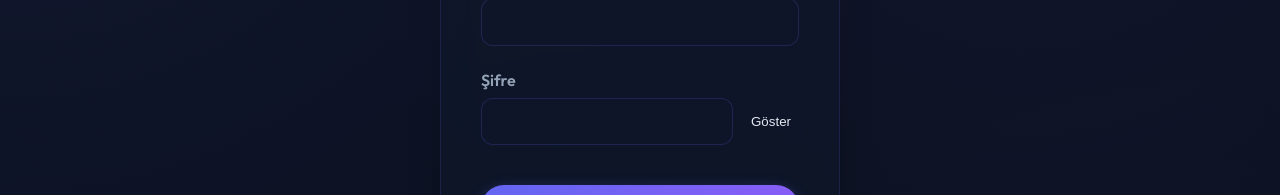
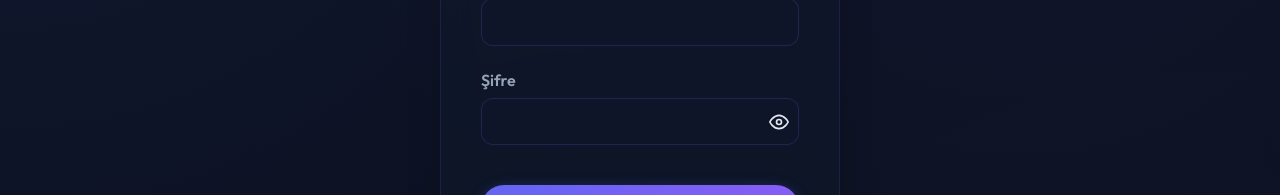
Before and after one commit to habibekrgz53/Web, a React app in the folder frontend/: page /login in a window 1280 px wide. Shown: the part 339-534 px from the top of the page. Built offline with nearby package versions, Linux system fonts and the light colour scheme; the HTML template or start-up script is replaced by a standard one.

Commit message:
Göz İkonu Eklendi

```diff
--- a/frontend/src/pages/Login.jsx
+++ b/frontend/src/pages/Login.jsx
@@ -63,21 +63,43 @@
             <label>E-posta</label>
             <input type="email" required onChange={e => setFormData({...formData, email: e.target.value})} />
           </div>
-          <div className="form-group" style={{ position: 'relative' }}>
+          <div className="form-group">
             <label>Şifre</label>
-            <div style={{ display: 'flex', gap: '10px' }}>
+            <div style={{ position: 'relative', display: 'flex', alignItems: 'center' }}>
               <input
                 type={showPassword ? "text" : "password"}
                 required
                 onChange={e => setFormData({...formData, password: e.target.value})}
-                style={{ flex: 1 }}
+                style={{ width: '100%', paddingRight: '40px' }}
               />
               <button
                 type="button"
                 onClick={() => setShowPassword(!showPassword)}
-                style={{ padding: '0.5rem', background: 'var(--surface-color)', border: '1px solid var(--border-color)', borderRadius: '8px', cursor: 'pointer', color: 'var(--text-secondary)' }}
+                style={{
+                  position: 'absolute',
+                  right: '10px',
+                  background: 'none',
+                  border: 'none',
+                  cursor: 'pointer',
+                  color: 'var(--text-secondary)',
+                  display: 'flex',
+                  alignItems: 'center',
+                  justifyContent: 'center',
+                  padding: 0
+                }}
+                title={showPassword ? "Gizle" : "Göster"}
               >
-                {showPassword ? "Gizle" : "Göster"}
+                {showPassword ? (
+                  <svg xmlns="http://www.w3.org/2000/svg" width="20" height="20" viewBox="0 0 24 24" fill="none" stroke="currentColor" strokeWidth="2" strokeLinecap="round" strokeLinejoin="round">
+                    <path d="M17.94 17.94A10.07 10.07 0 0 1 12 20c-7 0-11-8-11-8a18.45 18.45 0 0 1 5.06-5.94M9.9 4.24A9.12 9.12 0 0 1 12 4c7 0 11 8 11 8a18.5 18.5 0 0 1-2.16 3.19m-6.72-1.07a3 3 0 1 1-4.24-4.24"></path>
+                    <line x1="1" y1="1" x2="23" y2="23"></line>
+                  </svg>
+                ) : (
+                  <svg xmlns="http://www.w3.org/2000/svg" width="20" height="20" viewBox="0 0 24 24" fill="none" stroke="currentColor" strokeWidth="2" strokeLinecap="round" strokeLinejoin="round">
+                    <path d="M1 12s4-8 11-8 11 8 11 8-4 8-11 8-11-8-11-8z"></path>
+                    <circle cx="12" cy="12" r="3"></circle>
+                  </svg>
+                )}
               </button>
             </div>
           </div>
```
